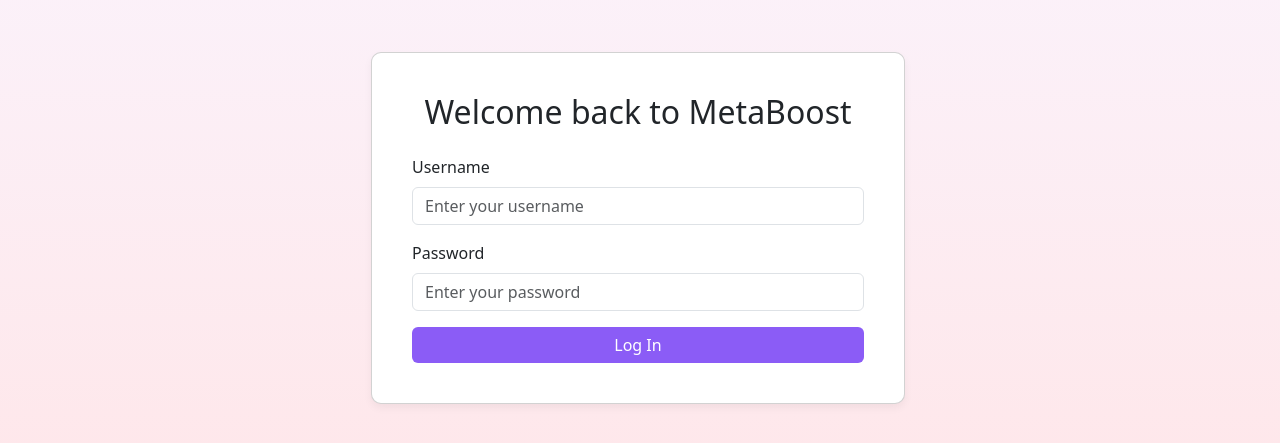
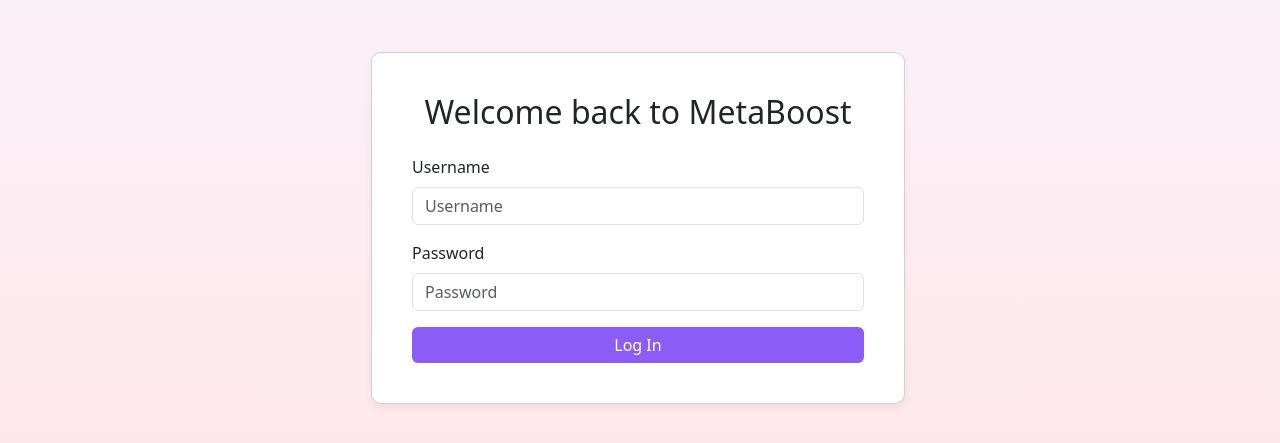
Before and after one commit to KyleSeaford/MetaBoost, a Django app: page /login/ in a window 1280 px wide. Shown: the part 196-639 px from the top of the page. Run offline with Django 5.2, Linux system fonts and the light colour scheme.

Commit message:
login sign up work

```diff
--- a/MetaBoost/templates/login.html
+++ b/MetaBoost/templates/login.html
@@ -75,11 +75,11 @@
                             <form method="post">
                                 <div class="mb-3">
                                     <label for="loginUsername" class="form-label">Username</label>
-                                    <input type="Username" class="form-control" id="loginUsername" placeholder="Enter your username">
+                                    <input class="form-control" type="text" placeholder="Username" name="username" placeholder="Enter your username" required>
                                 </div>
                                 <div class="mb-3">
                                     <label for="loginPassword" class="form-label">Password</label>
-                                    <input type="password" class="form-control" id="loginPassword" placeholder="Enter your password">
+                                    <input class="form-control" type="password" placeholder="Password" name="password" placeholder="Enter your password" required>
                                 </div>
                                 <div class="d-grid gap-2">
                                     {% csrf_token %}
--- a/MetaBoost/templates/signup.html
+++ b/MetaBoost/templates/signup.html
@@ -83,15 +83,15 @@
                             <form  method="post">
                                 <div class="mb-3">
                                     <label for="signupName" class="form-label">Username</label>
-                                    <input type="text" class="form-control" id="signupName" placeholder="Enter your username">
+                                    <input class="form-control" type="text" placeholder="Username" name="username" placeholder="Enter your username" required>
                                 </div>
                                 <div class="mb-3">
                                     <label for="signupEmail" class="form-label">Email address</label>
-                                    <input type="email" class="form-control" id="signupEmail" placeholder="Enter your email">
+                                    <input class="form-control" type="email" placeholder="Email" name="email" placeholder="Enter your email" required>
                                 </div>
                                 <div class="mb-3">
                                     <label for="signupPassword" class="form-label">Password</label>
-                                    <input type="password" class="form-control" id="signupPassword" placeholder="Create a password">
+                                    <input class="form-control" type="password" placeholder="Password" name="password" placeholder="Create a password" required>
                                 </div>
                                 <div class="d-grid gap-2">
                                     {% csrf_token %}
--- a/MetaBoost/views.py
+++ b/MetaBoost/views.py
@@ -14,9 +14,6 @@ def home(request):
     return render(request, 'index.html')
 
 def login_view(request):
-    if request.user.is_authenticated:
-        return HttpResponseRedirect("/")
-
     if request.method == "POST":
         login_form = LoginForm(request.POST)
         if login_form.is_valid():
```
